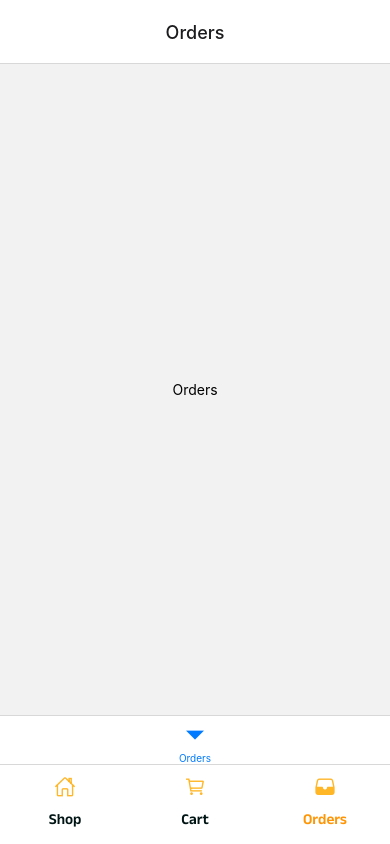
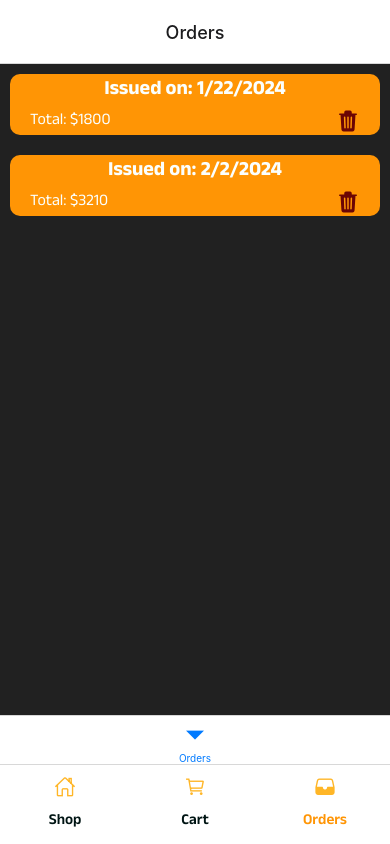
Before and after one commit to FacundoVillarroel/Challenge-12-React-Nativce, a React Native app: screen /OrdersTab in a window 390 px wide. Built offline with nearby package versions, Linux system fonts and the light colour scheme.

Commit message:
[feature] - create component cart item & order item & implment in screens

```diff
--- a/src/components/index.js
+++ b/src/components/index.js
@@ -1,3 +1,4 @@
 export { default as CategoryItem } from "./categoryItem/CategoryItem";
 export { default as ProductItem } from "./productItem/ProductItem";
 export { default as CartItem } from "./cartItem/CartItem";
+export { default as OrderItem } from "./orderItem/OrderItem";
--- /dev/null
+++ b/src/components/orderItem/OrderItem.jsx
@@ -0,0 +1,25 @@
+import { View, Text, TouchableOpacity } from 'react-native';
+import React from 'react';
+import { Ionicons } from "@expo/vector-icons";
+
+import { styles } from "./styles";
+import { formatDate } from "../../utils/index";
+import { COLORS } from "../../constants/colors";
+
+const OrderItem = ({ item, onDelete }) => {
+  return (
+    <View style={styles.container}>
+      <View style={styles.headerContainer}>
+        <Text style={styles.date}>Issued on: {formatDate(item.date)}</Text>
+      </View>
+      <View style={styles.contentContainer}>
+        <Text style={styles.total}>Total: ${item.total}</Text>
+        <TouchableOpacity onPress={() => onDelete(item.id)}>
+          <Ionicons name="trash" size={24} color={COLORS.danger} />
+        </TouchableOpacity>
+      </View>
+    </View>
+  )
+}
+
+export default OrderItem
--- /dev/null
+++ b/src/components/orderItem/styles.js
@@ -0,0 +1,32 @@
+import { StyleSheet } from "react-native";
+
+import { COLORS } from "../../constants/colors";
+
+export const styles = StyleSheet.create({
+  container:{
+    flex:1,
+    backgroundColor:COLORS.secondary,
+    margin:10,
+    borderRadius:10,
+    height:100,
+    justifyContent:"center"
+  },
+  headerContainer:{
+    alignSelf:"center",
+  },
+  date:{
+    color:COLORS.primaryText,
+    fontSize:20,
+    fontFamily:"Anek-Bold"
+  },
+  contentContainer:{
+    flexDirection:"row",
+    justifyContent:"space-between",
+    paddingHorizontal:20
+  },
+  total:{
+    color:COLORS.primaryText,
+    fontFamily:"Anek-Regular",
+    fontSize:16,
+  },
+})
--- a/src/constants/data/index.js
+++ b/src/constants/data/index.js
@@ -1,3 +1,4 @@
 export * from "./categories";
 export * from "./products";
 export * from "./cart";
+export * from "./orders";
--- /dev/null
+++ b/src/constants/data/orders.js
@@ -0,0 +1,80 @@
+export const ORDERS = [
+  {
+    id:1,
+    date:1705898400000,
+    total:1800,
+    items:[
+      {
+        id:1,
+        categoryId:1,
+        title:"empanada de carne",
+        description:"Carne de vaca, Cebolla, Comino, Huevo, Papa, Pimiento, Cebolla de verdeo.",
+        price:1080.0,
+        quantity:6
+      },
+      {
+        id:2,
+        categoryId:1,
+        title:"empanada de jamón y queso",
+        description:"Jamón, Muzzarella.",
+        price:360.0,
+        quantity:2
+      },
+      {
+        id:3,
+        categoryId:1,
+        title:"empanada de cebolla y queso",
+        description:"Cebolla, Queso muzzarella, Oregano.",
+        price:360.0,
+        quantity:2
+      }
+    ]
+  },
+  {
+    id:2,
+    date:1706898400000,
+    total:3210,
+    items:[
+      {
+        id:1,
+        categoryId:1,
+        title:"empanada de carne",
+        description:"Carne de vaca, Cebolla, Comino, Huevo, Papa, Pimiento, Cebolla de verdeo.",
+        price:1080.0,
+        quantity:6
+      },
+      {
+        id:2,
+        categoryId:1,
+        title:"empanada de jamón y queso",
+        description:"Jamón, Muzzarella.",
+        price:360.0,
+        quantity:2
+      },
+      {
+        id:3,
+        categoryId:1,
+        title:"empanada de cebolla y queso",
+        description:"Cebolla, Queso muzzarella, Oregano.",
+        price:360.0,
+        quantity:2
+      },
+      {
+        id:4,
+        categoryId:2,
+        title:"pizza cuatro quesos",
+        description:"cuatro quesos",
+        price:1000.0,
+        quantity:1
+      },
+      {
+        id:5,
+        categoryId:4,
+        title:"calzoni de pollo",
+        description:"pollo",
+        price:410.0,
+        quantity:1
+      }
+    ]
+  }
+]
--- a/src/screens/orders/Orders.jsx
+++ b/src/screens/orders/Orders.jsx
@@ -1,11 +1,28 @@
-import { View, Text } from 'react-native';
+import { View, Text, FlatList } from 'react-native';
 import React from 'react';
+import { OrderItem } from "../../components/index";
+
+import { ORDERS } from "../../constants/data/index";
 import { styles } from "./styles";
 
 const Orders = ({ navigation }) => {
+
+  const onDelete= (id) => {
+    console.log(`order ${id} deleted`);
+  }
+
+  const renderItem = ({ item }) => (
+    <OrderItem item={item} onDelete={onDelete} />
+  )
+
   return (
     <View style={styles.container}>
-      <Text>Orders</Text>
+      <FlatList
+        style={styles.container}
+        data={ORDERS}
+        renderItem= {renderItem}
+        keyExtractor={ item => item.id.toString() }
+      />
     </View>
   )
 }
--- a/src/screens/orders/styles.js
+++ b/src/screens/orders/styles.js
@@ -1,9 +1,9 @@
 import { StyleSheet } from "react-native";
+import { COLORS } from "../../constants/colors";
 
 export const styles = StyleSheet.create({
   container:{
     flex:1,
-    alignItems:"center",
-    justifyContent:"center",
+    backgroundColor: COLORS.background
   },
 })
--- a/src/utils/functions/index.js
+++ b/src/utils/functions/index.js
@@ -2,3 +2,8 @@ import { Platform } from "react-native";
 
 export const isIOS = Platform.OS === "ios";
 export const isAndroid = Platform.OS === "android";
+
+export const formatDate = (time) => {
+  const date = new Date(time)
+  return date.toLocaleDateString()
+}
```
